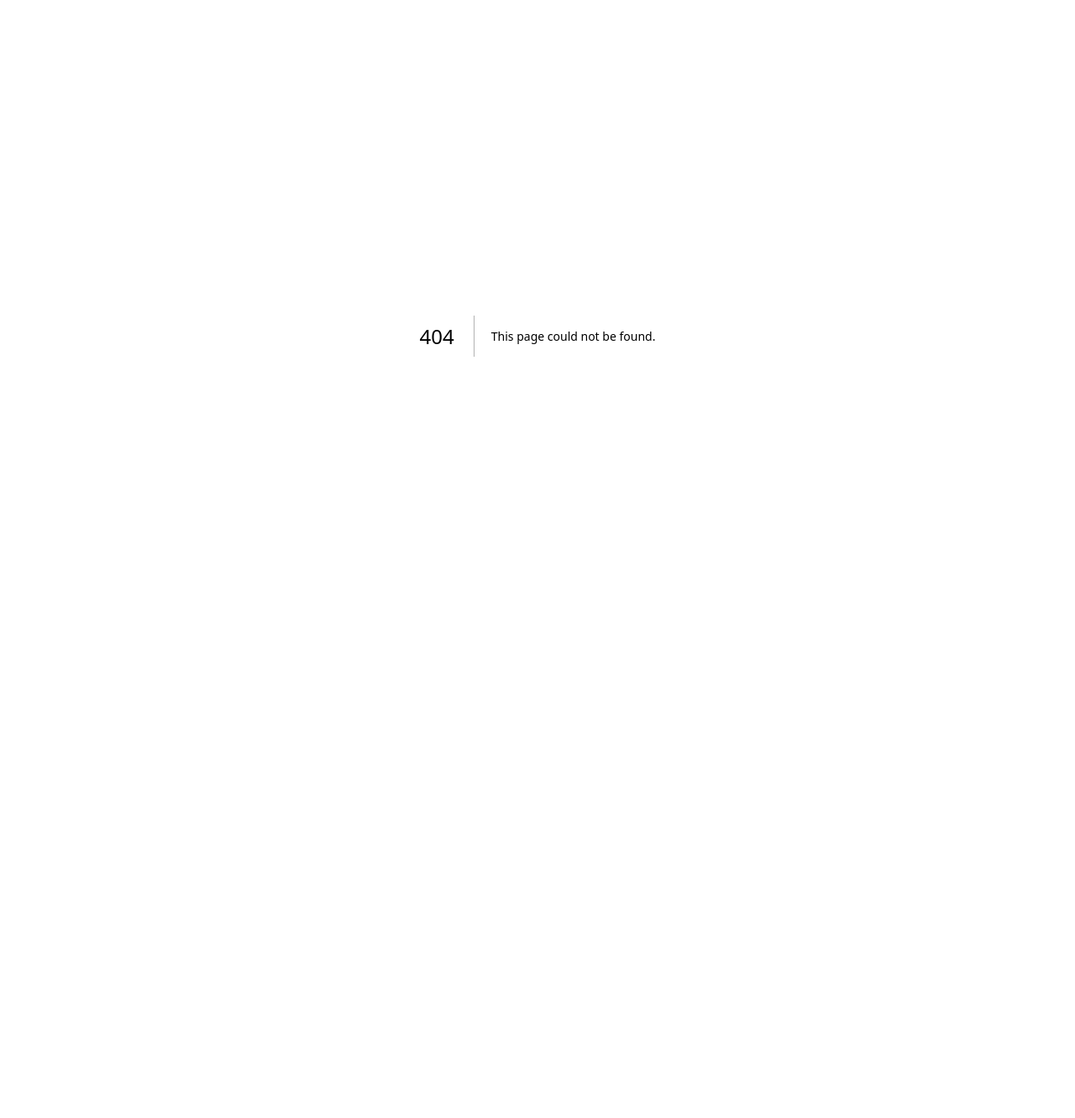
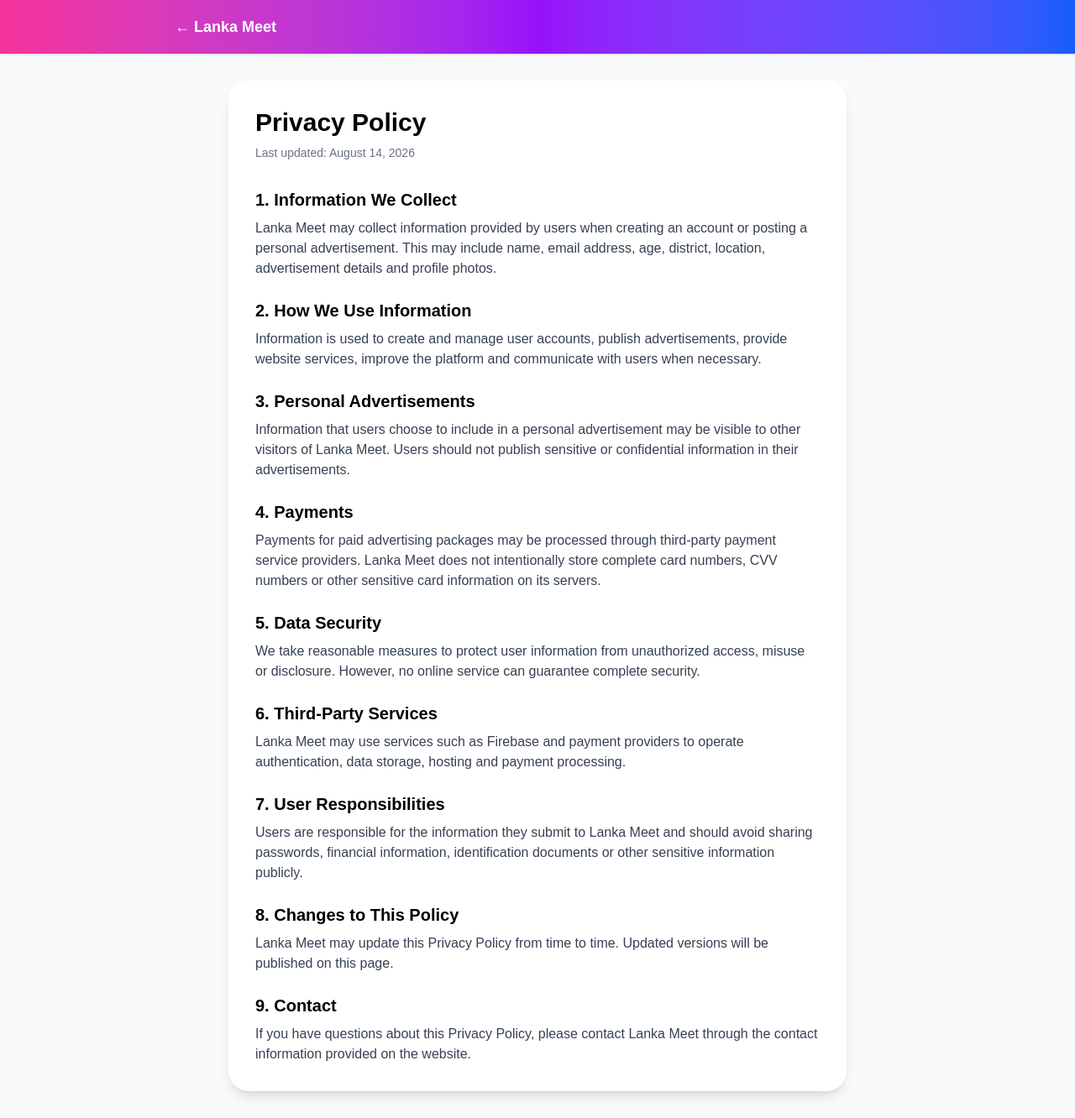
Before and after one commit to ruwanamila15-spec/Lanka-meet1, a Next.js app: page /privacy in a window 1280 px wide. Before the commit this address had no page. Shown: the whole page at 84% size. Before the commit the page ends 800 px from the top, so only its background shows below. Built offline with nearby package versions, Linux system fonts and the light colour scheme.

Commit message:
Add privacy policy

```diff
--- /dev/null
+++ b/app/privacy/page.tsx
@@ -0,0 +1,133 @@
+import Link from "next/link";
+
+export default function PrivacyPolicyPage() {
+  return (
+    <main className="min-h-screen bg-gray-50">
+      <header className="bg-gradient-to-r from-pink-500 via-purple-600 to-blue-600 text-white shadow">
+        <div className="mx-auto flex h-16 max-w-4xl items-center px-4">
+          <Link href="/" className="text-lg font-bold">
+            ← Lanka Meet
+          </Link>
+        </div>
+      </header>
+
+      <section className="mx-auto max-w-3xl px-4 py-8">
+        <div className="rounded-3xl bg-white p-6 shadow-lg sm:p-8">
+          <h1 className="text-3xl font-extrabold text-black">
+            Privacy Policy
+          </h1>
+
+          <p className="mt-2 text-sm text-gray-500">
+            Last updated: August 14, 2026
+          </p>
+
+          <div className="mt-8 space-y-6 text-gray-700">
+
+            <section>
+              <h2 className="text-xl font-bold text-black">
+                1. Information We Collect
+              </h2>
+              <p className="mt-2">
+                Lanka Meet may collect information provided by users when
+                creating an account or posting a personal advertisement. This
+                may include name, email address, age, district, location,
+                advertisement details and profile photos.
+              </p>
+            </section>
+
+            <section>
+              <h2 className="text-xl font-bold text-black">
+                2. How We Use Information
+              </h2>
+              <p className="mt-2">
+                Information is used to create and manage user accounts,
+                publish advertisements, provide website services, improve
+                the platform and communicate with users when necessary.
+              </p>
+            </section>
+
+            <section>
+              <h2 className="text-xl font-bold text-black">
+                3. Personal Advertisements
+              </h2>
+              <p className="mt-2">
+                Information that users choose to include in a personal
+                advertisement may be visible to other visitors of Lanka Meet.
+                Users should not publish sensitive or confidential information
+                in their advertisements.
+              </p>
+            </section>
+
+            <section>
+              <h2 className="text-xl font-bold text-black">
+                4. Payments
+              </h2>
+              <p className="mt-2">
+                Payments for paid advertising packages may be processed
+                through third-party payment service providers. Lanka Meet
+                does not intentionally store complete card numbers, CVV
+                numbers or other sensitive card information on its servers.
+              </p>
+            </section>
+
+            <section>
+              <h2 className="text-xl font-bold text-black">
+                5. Data Security
+              </h2>
+              <p className="mt-2">
+                We take reasonable measures to protect user information from
+                unauthorized access, misuse or disclosure. However, no online
+                service can guarantee complete security.
+              </p>
+            </section>
+
+            <section>
+              <h2 className="text-xl font-bold text-black">
+                6. Third-Party Services
+              </h2>
+              <p className="mt-2">
+                Lanka Meet may use services such as Firebase and payment
+                providers to operate authentication, data storage, hosting
+                and payment processing.
+              </p>
+            </section>
+
+            <section>
+              <h2 className="text-xl font-bold text-black">
+                7. User Responsibilities
+              </h2>
+              <p className="mt-2">
+                Users are responsible for the information they submit to
+                Lanka Meet and should avoid sharing passwords, financial
+                information, identification documents or other sensitive
+                information publicly.
+              </p>
+            </section>
+
+            <section>
+              <h2 className="text-xl font-bold text-black">
+                8. Changes to This Policy
+              </h2>
+              <p className="mt-2">
+                Lanka Meet may update this Privacy Policy from time to time.
+                Updated versions will be published on this page.
+              </p>
+            </section>
+
+            <section>
+              <h2 className="text-xl font-bold text-black">
+                9. Contact
+              </h2>
+              <p className="mt-2">
+                If you have questions about this Privacy Policy, please
+                contact Lanka Meet through the contact information provided
+                on the website.
+              </p>
+            </section>
+
+          </div>
+        </div>
+      </section>
+    </main>
+  );
+}
```
